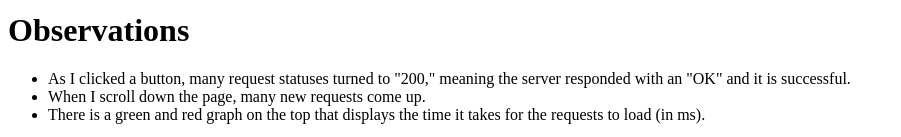
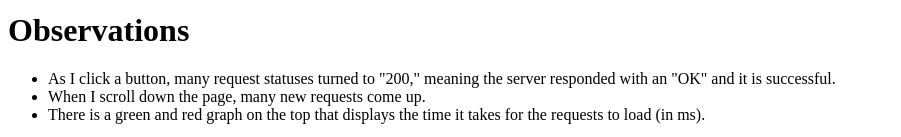
Before and after one commit to alyssacheng15/javascript, a plain HTML site: page lesson18.html in a window 1280 px wide. Shown: the part 1241-1378 px from the top of the page, without its empty margins (0-901 px from the left). Drawn offline with Linux system fonts and the light colour scheme.

Commit message:
lesson 18

```diff
--- a/lesson18.html
+++ b/lesson18.html
@@ -20,7 +20,7 @@
         <img src="timing.png">
         <h1>Observations</h1>
         <ul>
-            <li>As I clicked a button, many request statuses turned to "200," meaning the server responded with an "OK" and it is successful.</li>
+            <li>As I click a button, many request statuses turned to "200," meaning the server responded with an "OK" and it is successful.</li>
             <li>When I scroll down the page, many new requests come up.</li>
             <li>There is a green and red graph on the top that displays the time it takes for the requests to load (in ms).</li>
         </ul>
```
